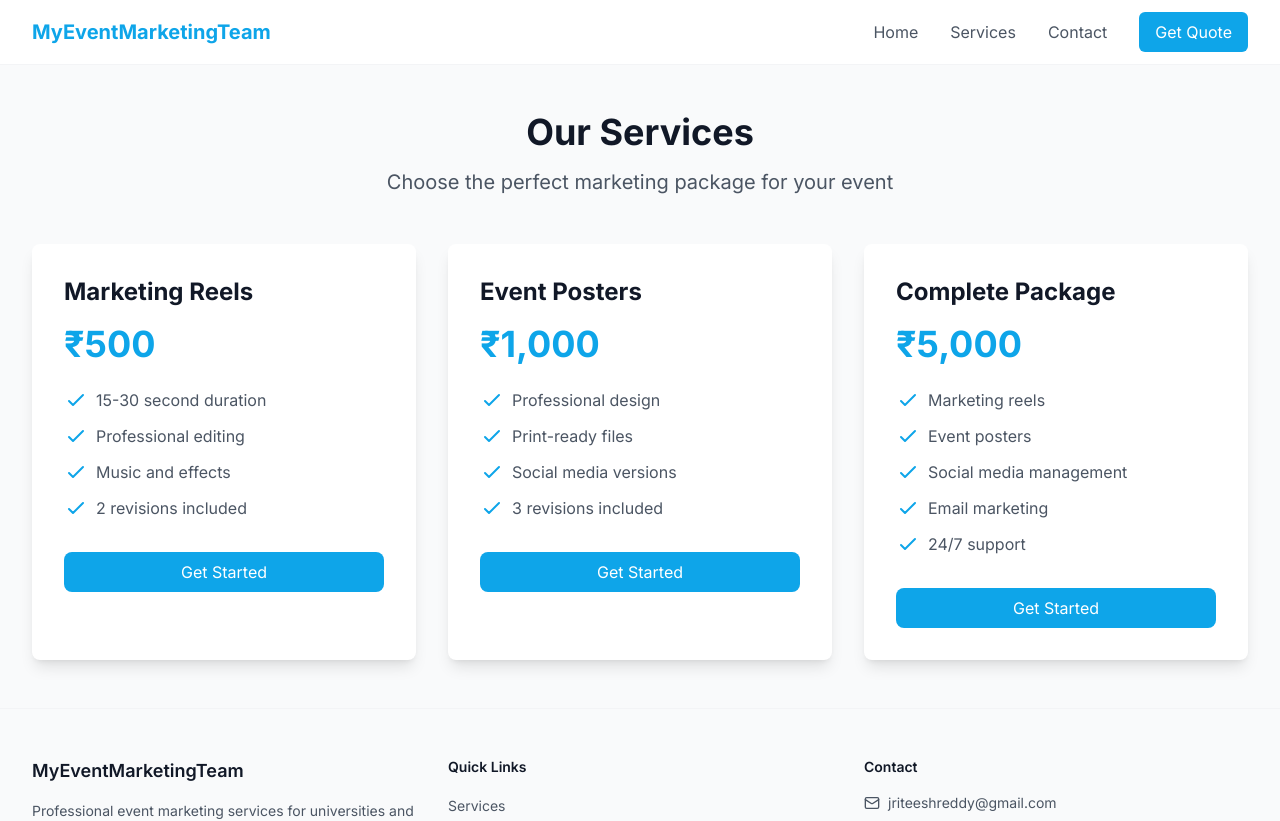
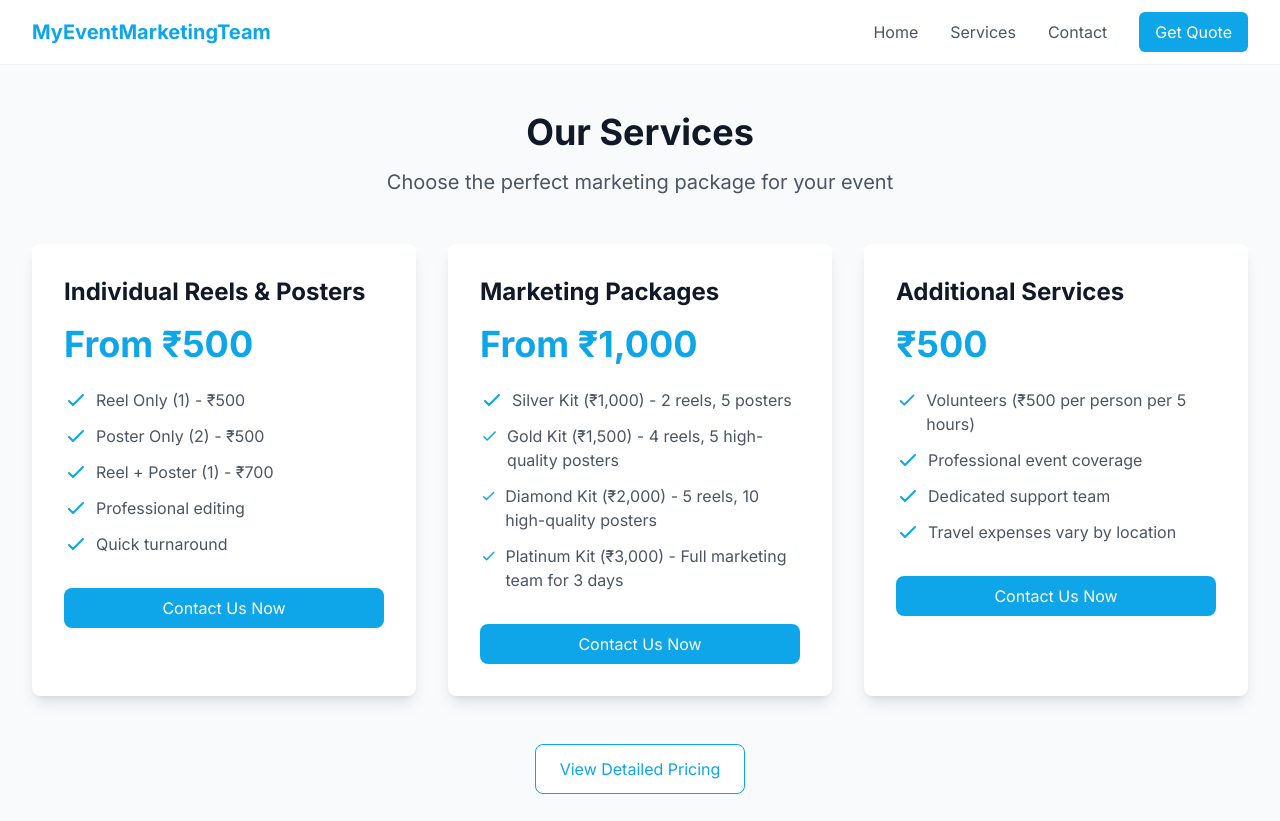
Before and after one commit to JRiteeshReddy/lively-event-boosters, a React (Vite) app: page /services in a window 1280 px wide. Shown: the top 821 px of the page. Built offline with nearby package versions, Linux system fonts and the light colour scheme.

Commit message:
Update pricing in services area
Update the pricing information displayed in the services section to reflect the new pricing structure.  This change ensures consistency across the application.

```diff
--- a/src/pages/Services.tsx
+++ b/src/pages/Services.tsx
@@ -1,24 +1,45 @@
 
 import React from 'react';
+import { Link } from 'react-router-dom';
 
 const Services = () => {
   const services = [
     {
-      title: "Marketing Reels",
-      price: "₹500",
-      features: ["15-30 second duration", "Professional editing", "Music and effects", "2 revisions included"]
+      title: "Individual Reels & Posters",
+      price: "From ₹500",
+      features: [
+        "Reel Only (1) - ₹500",
+        "Poster Only (2) - ₹500",
+        "Reel + Poster (1) - ₹700",
+        "Professional editing",
+        "Quick turnaround"
+      ]
     },
     {
-      title: "Event Posters",
-      price: "₹1,000",
-      features: ["Professional design", "Print-ready files", "Social media versions", "3 revisions included"]
+      title: "Marketing Packages",
+      price: "From ₹1,000",
+      features: [
+        "Silver Kit (₹1,000) - 2 reels, 5 posters",
+        "Gold Kit (₹1,500) - 4 reels, 5 high-quality posters",
+        "Diamond Kit (₹2,000) - 5 reels, 10 high-quality posters",
+        "Platinum Kit (₹3,000) - Full marketing team for 3 days"
+      ]
     },
     {
-      title: "Complete Package",
-      price: "₹5,000",
-      features: ["Marketing reels", "Event posters", "Social media management", "Email marketing", "24/7 support"]
+      title: "Additional Services",
+      price: "₹500",
+      features: [
+        "Volunteers (₹500 per person per 5 hours)",
+        "Professional event coverage",
+        "Dedicated support team",
+        "Travel expenses vary by location"
+      ]
     }
   ];
+
+  const handleGetStarted = () => {
+    window.open("https://cal.com/j-riteesh-reddy", "_blank");
+  };
 
   return (
     <div className="py-12 bg-gray-50">
@@ -43,11 +64,23 @@ const Services = () => {
                   </li>
                 ))}
               </ul>
-              <button className="w-full bg-primary text-white rounded-lg px-4 py-2 hover:bg-primary-hover transition-colors">
-                Get Started
+              <button
+                onClick={handleGetStarted}
+                className="w-full bg-primary text-white rounded-lg px-4 py-2 hover:bg-primary-hover transition-colors"
+              >
+                Contact Us Now
               </button>
             </div>
           ))}
+        </div>
+
+        <div className="text-center mt-12">
+          <Link
+            to="/quote"
+            className="inline-block bg-white text-primary border border-primary rounded-lg px-6 py-3 hover:bg-primary/5 transition-colors"
+          >
+            View Detailed Pricing
+          </Link>
         </div>
       </div>
     </div>
```
